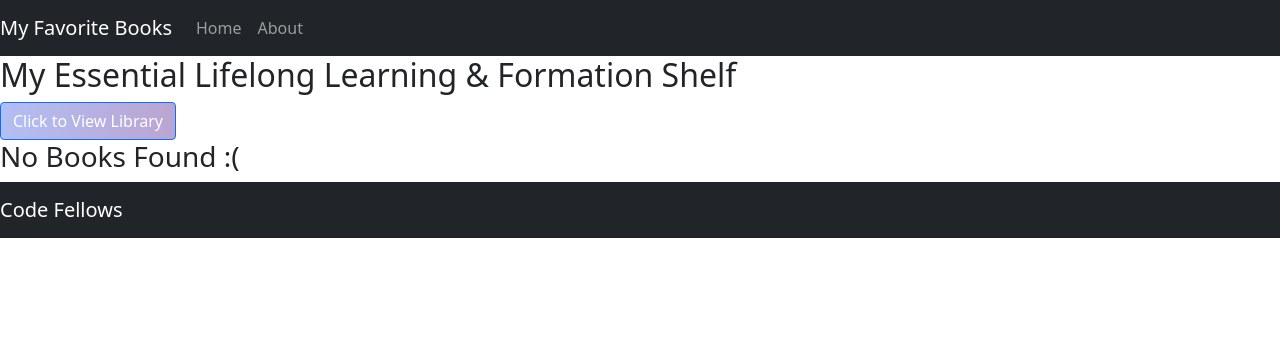
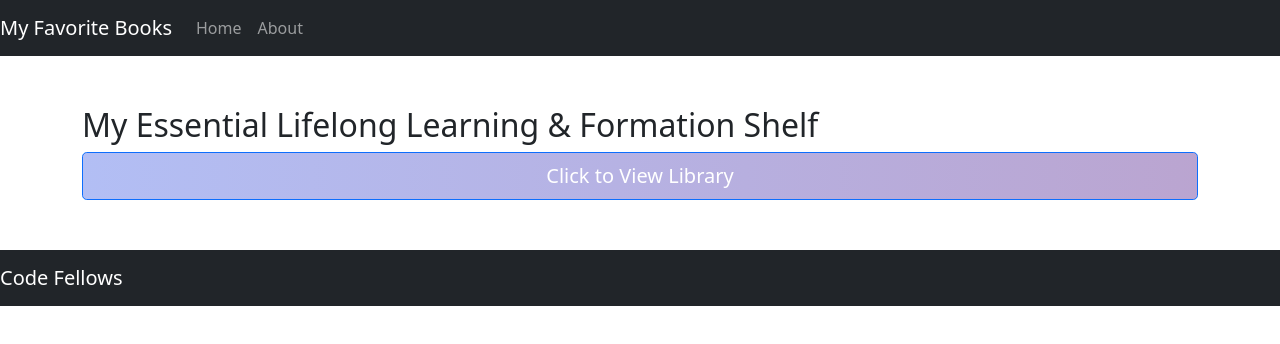
Before and after one commit to reedoooo/can-of-books, a React (Create React App) app: page / in a window 1280 px wide. Shown: the top 344 px of the page. Built offline with nearby package versions, Linux system fonts and the light colour scheme.

Commit message:
added styles

```diff
--- a/src/App.js
+++ b/src/App.js
@@ -3,6 +3,7 @@ import Header from './Header';
 import Footer from './Footer';
 import BestBooks from './BestBooks';
 import About from "./About";
+import './app.css';
 import 'bootstrap/dist/css/bootstrap.min.css';
 import {
   BrowserRouter as Router,
--- a/src/BestBooks.js
+++ b/src/BestBooks.js
@@ -1,7 +1,7 @@
 import React from "react";
 import axios from "axios";
 import placeHolderImage from "./placeHolder.png";
-import { Button, Carousel } from "react-bootstrap";
+import { Button, Carousel, Container, Modal } from "react-bootstrap";
 
 class BestBooks extends React.Component {
   constructor(props) {
@@ -48,63 +48,80 @@ class BestBooks extends React.Component {
   };
 
   render() {
-    /* TODO: render all the books in a Carousel */
     return (
       <>
         {console.log(this.state)}
+        <Container className="headerContainer">
           <h2>My Essential Lifelong Learning &amp; Formation Shelf</h2>
           <Button
             onClick={this.handleSearch}
-          className="mainButton"
+            className="btn-lg mainButton"
             style={{
               background:
                 "linear-gradient(to right, rgba(102, 126, 234, 0.5), rgba(118, 75, 162, 0.5))",
             }}
-        >Click to View Library</Button>
+          >
+            Click to View Library
+          </Button>
           {this.state.books.length ? (
             <>
-            <p>Book Carousel coming soon</p>
+              <h3>Books</h3>
               <Carousel>
                 <Carousel.Item>
                   <img
                     className="d-block w-100"
                     src={placeHolderImage}
-                  alt={this.state.books.description}
+                    alt="The Giver"
                   />
                   <Carousel.Caption>
                     <h3>The Giver</h3>
-                  <p>{this.state.books.description}</p>
+                    <p>A description of The Giver goes here</p>
                   </Carousel.Caption>
                 </Carousel.Item>
                 <Carousel.Item>
                   <img
                     className="d-block w-100"
                     src={placeHolderImage}
-                  alt={this.state.books.description}
+                    alt="The Outsiders"
                   />
 
                   <Carousel.Caption>
                     <h3>The Outsiders</h3>
-                  <p>{this.state.books.description}</p>
+                    <p>A description of The Outsiders goes here</p>
                   </Carousel.Caption>
                 </Carousel.Item>
                 <Carousel.Item>
                   <img
                     className="d-block w-100"
                     src={placeHolderImage}
-                  alt={this.state.books.description}
+                    alt="Animal Farm"
                   />
 
                   <Carousel.Caption>
                     <h3>Animal Farm</h3>
-                  <p>{this.state.books.description}</p>
+                    <p>A description of Animal Farm goes here</p>
                   </Carousel.Caption>
                 </Carousel.Item>
               </Carousel>
             </>
           ) : (
-          <h3>No Books Found :(</h3>
+            <>
+              <Modal show={this.state.showModal} onHide={this.handleCloseModal}>
+                <Modal.Header closeButton>
+                  <Modal.Title>No Books Found :(</Modal.Title>
+                </Modal.Header>
+                <Modal.Body>
+                  <p>Sorry, no books were found for your search.</p>
+                </Modal.Body>
+                <Modal.Footer>
+                  <Button variant="secondary" onClick={this.handleCloseModal}>
+                    Close
+                  </Button>
+                </Modal.Footer>
+              </Modal>
+            </>
           )}
+        </Container>
       </>
     );
   }
--- /dev/null
+++ b/src/app.css
@@ -0,0 +1,6 @@
+.headerContainer {
+    display: flex;
+    padding: 50px;
+    flex-direction: column;
+    justify-content: space-evenly;
+}
```
Lines whose indentation alone changed are shown as unchanged.
